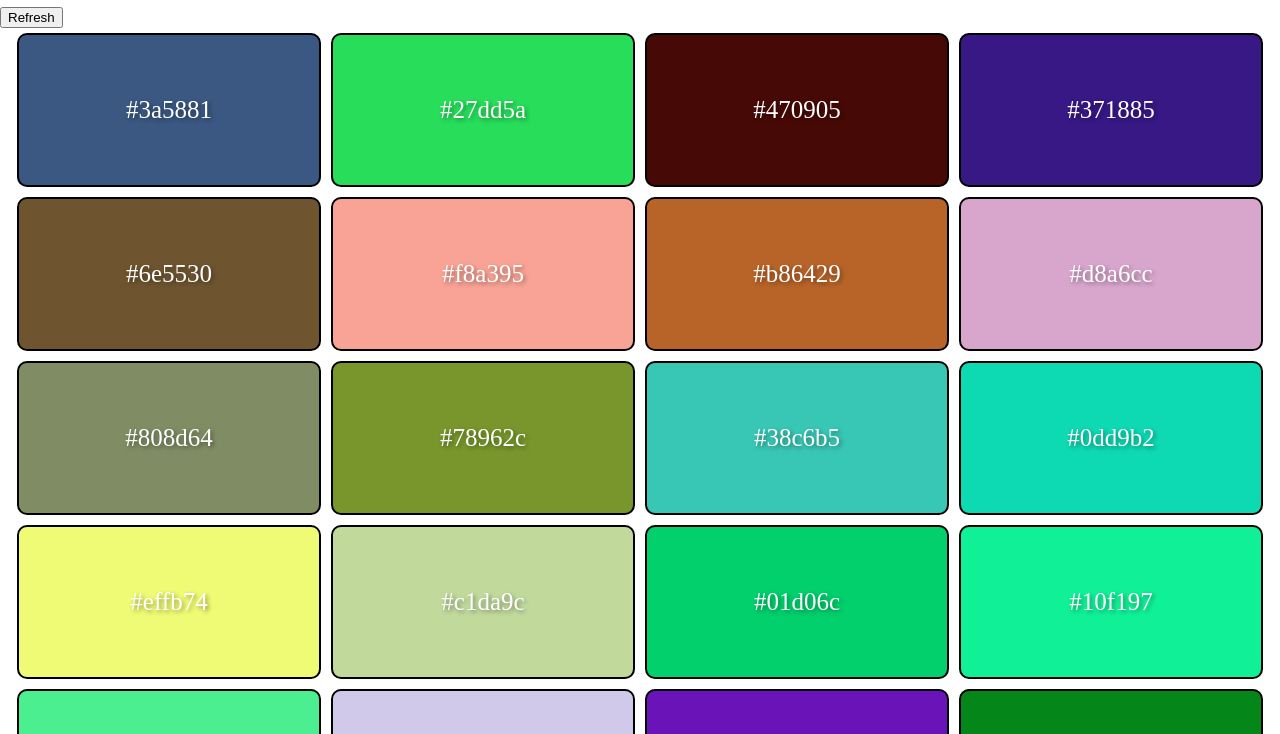
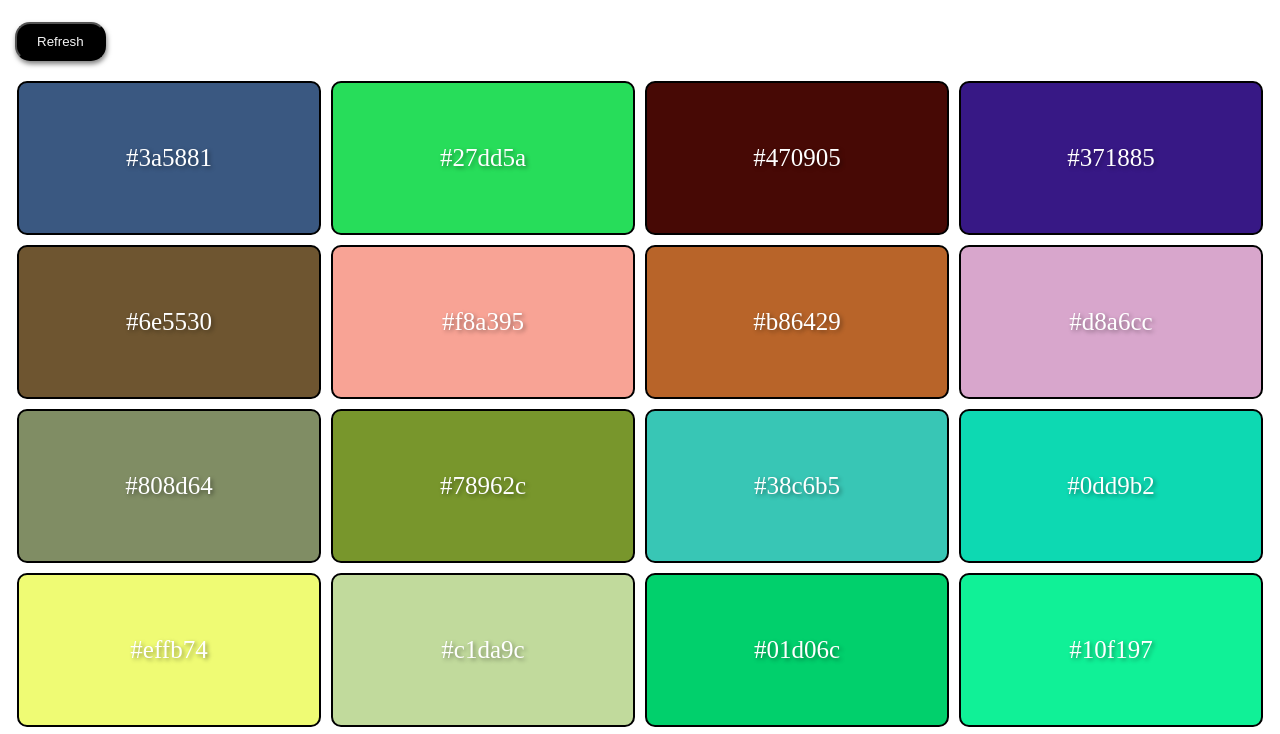
Before and after one commit to AlexandraPapadopol/Random-Color-Generator, a plain HTML site: page index.html in a window 1280 px wide. Shown: the part 73-807 px from the top of the page. Drawn offline with Linux system fonts and the light colour scheme.

Commit message:
Update style.css

```diff
--- a/style.css
+++ b/style.css
@@ -6,6 +6,16 @@ body {
 h1{
     text-align: center;
 }
+
+button{
+    background-color:black;
+    color: whitesmoke;
+    padding: 10px 20px;
+    margin: 15px;
+    box-shadow: 1px 3px 5px rgba(0,0,0,.5);
+    border-radius: 15px;
+}
+
 
 .container{
     display: flex;
```
